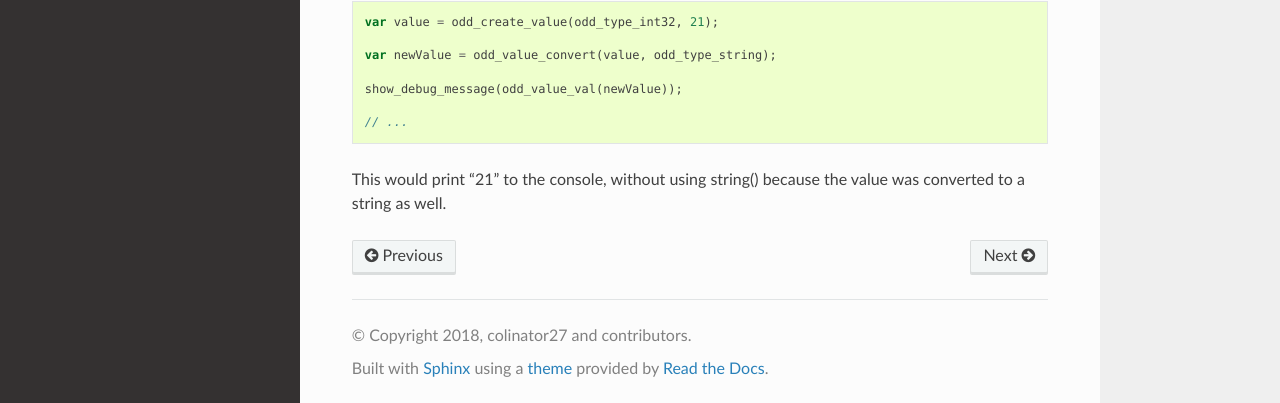
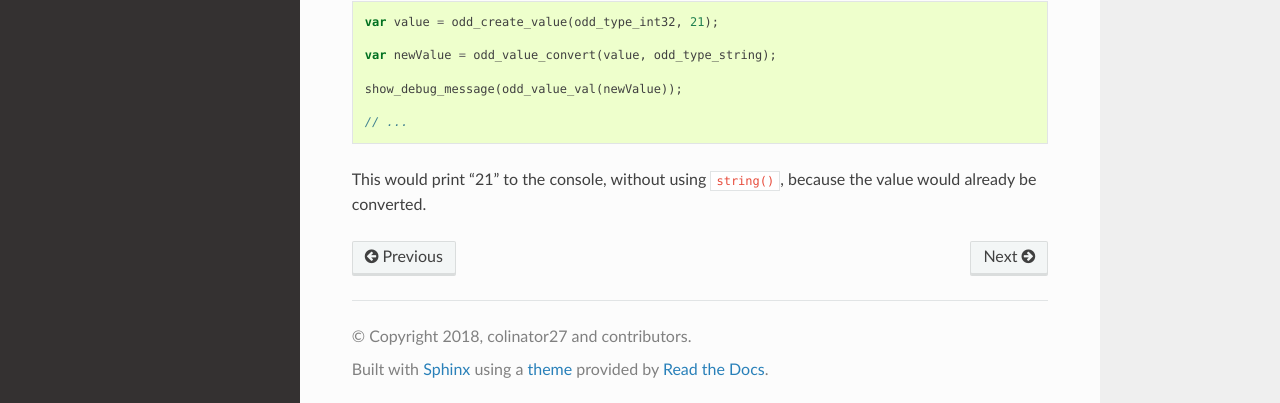
Before and after one commit to colinator27/open-day-dialogue-misc, a Sphinx documentation site: the page built from docs/source/interpreters/gamemaker-studio-2/value/func_odd_value_convert.rst, in a window 1280 px wide and 1257 px high. Shown: the part 851-1254 px from the top of the window. Built offline with Sphinx 7.4.7 and the Read the Docs theme 2.0.0, drawn with Linux system fonts in a browser that asks for light colours; pages that are not in the unit, such as notebooks, are missing from menus.

Commit message:
Minor changes

```diff
--- a/docs/source/interpreters/gamemaker-studio-2/value/func_odd_value_convert.rst
+++ b/docs/source/interpreters/gamemaker-studio-2/value/func_odd_value_convert.rst
@@ -48,4 +48,4 @@ Example
 
     // ...
 
-This would print "21" to the console, without using string() because the value was converted to a string as well.
+This would print "21" to the console, without using :code:`string()`, because the value would already be converted.
--- a/docs/source/interpreters/gamemaker-studio-2/value/func_odd_value_type.rst
+++ b/docs/source/interpreters/gamemaker-studio-2/value/func_odd_value_type.rst
@@ -42,4 +42,4 @@ Example
 
     // ...
 
-This would add the type **odd_type_int32** to the variable **type**.
+This would add the type :code:`odd_type_int32` to the variable :code`type`.
```
